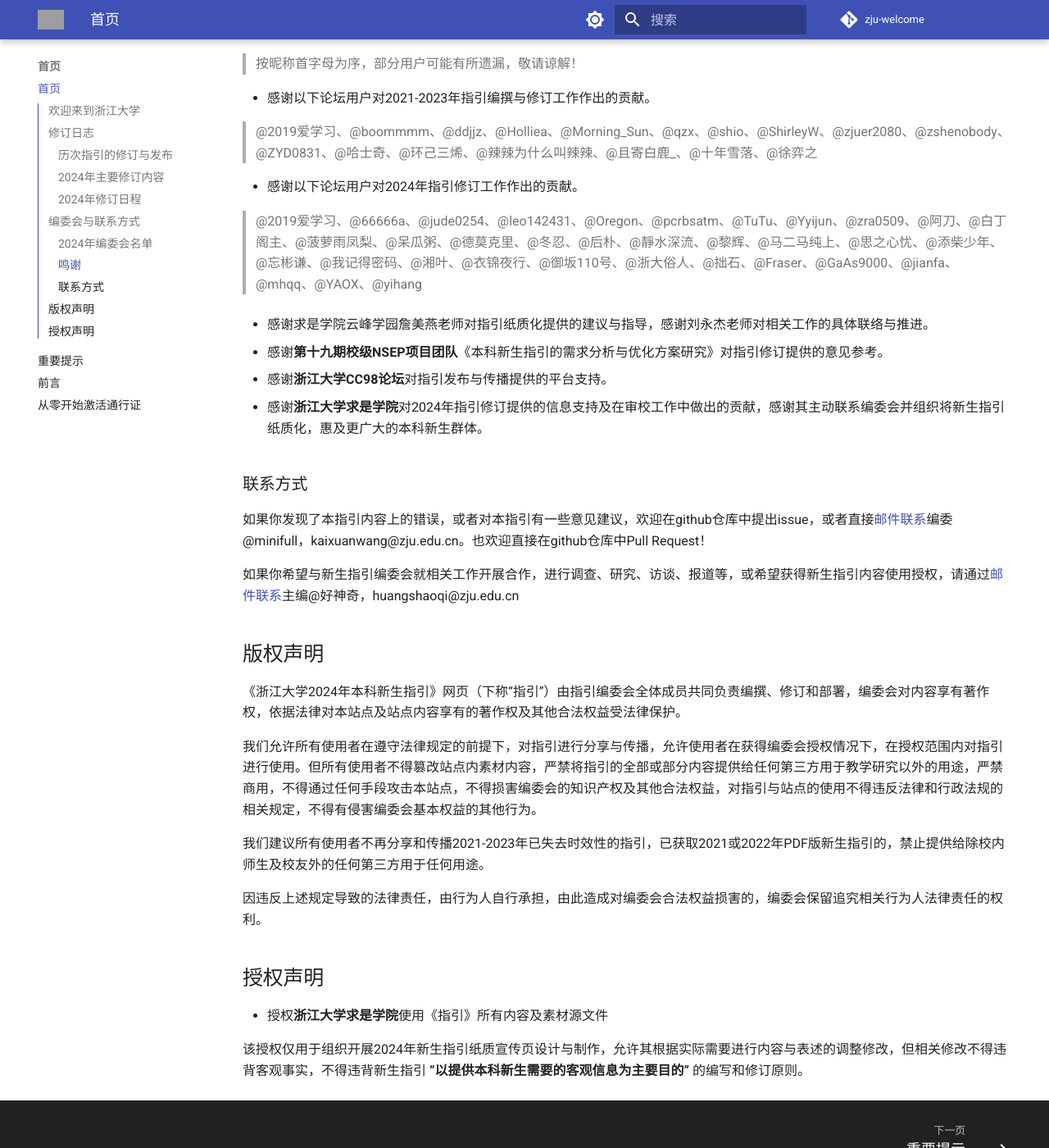
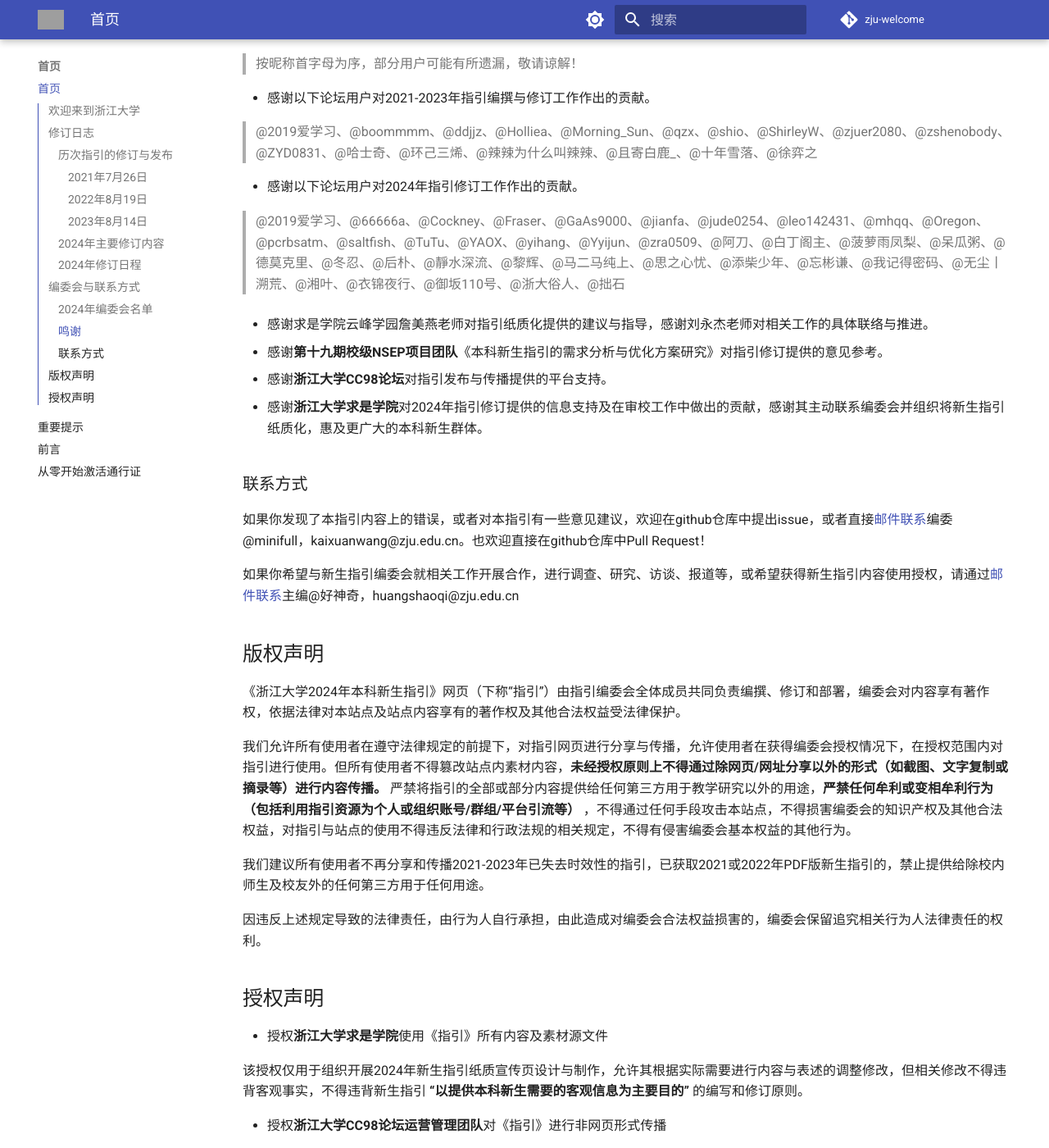
Before and after one commit to mini-full/zju-welcome, an MkDocs documentation site: the page built from docs/index.md, in a window 1280 px wide and 1400 px high, scrolled down 3270 px. Shown: the whole window at 82% size. Built offline with MkDocs 1.6.1 and Material for MkDocs 9.7.7, drawn with Linux system fonts in a browser that asks for light colours; plug-ins that fetch from the network failed and are left out; comment, search, counter and statistics services are not loaded; some of the changed text lies outside the part shown; grey boxes are pictures that could not be loaded.

Commit message:
更新鸣谢，完善版权声明，增加授权声明

```diff
--- a/docs/index.md
+++ b/docs/index.md
@@ -1,6 +1,9 @@
 # 首页
 
-<font color="red">如果你正在使用手机等移动端设备，可以**点击左上角菜单按钮，再点击同样位置的返回按钮查看完整目录**，更快导航到你想看的内容。</font>
+<font color="red">如果你正在使用手机等移动端设备，可以**点击左上角菜单按钮，再点击同样位置的返回按钮查看完整目录**，更快导航到你想看的内容。
+
+**特别提醒：本站点不代表浙江大学官方，相关信息仅供参考，如与官方发布信息有出入，请以官方最新消息为准。**
+</font>
 
 太长的话先看看[重要提示](./callout.md)吧~
 
@@ -42,7 +43,7 @@
 
 ### 历次指引的修订与发布
 
-- **2021年7月26日**
+#### 2021年7月26日
 
   CC98论坛用户@好神奇 个人撰写并发布首版指引《2021年浙江大学新生指引》，引起用户热烈反响，广受好评。
 
@@ -50,7 +51,7 @@
 
   首版指引为PDF版，共分7个章节，5.2万字。
 
-- **2022年8月19日**
+#### 2022年8月19日
 
   @好神奇 在担任CC98论坛新生宝典版面版主期间，重新修订了《浙江大学2022年本科新生指引》，并于新生入学当天发布。
 
@@ -58,7 +59,7 @@
 
   该版指引仍为PDF版，共约6.6万字。相较于上一版，调整了整体结构，优化了大量口语化表述，删减了夹带的私货，增加了校史文化等大量内容，并邀请CC98论坛编辑部画师设计封面。该版指引的修订也得到许多论坛用户的支持与参与。
 
-- **2023年8月14日**
+#### 2023年8月14日
 
   因@好神奇 工作繁忙，用户@minifull 主动接替主持修订工作，并在CC98论坛热心网友的共同协助下，完善了指引内容，并将指引部署到网页上，发布《浙江大学2023年本科新生指引》网页版。
 
@@ -95,16 +96,16 @@
 
 > 编委按负责章节顺序为序
 
-- 主编：[@好神奇](https://zjuers.com/rd?url=https://www.cc98.org/user/id/658113&mode=1)，主持修订工作，负责框架设计、网页版文字润色、纸质版联络推进，负责第六章“奖助”
-- 编委：[@adsr](https://zjuers.com/rd?url=https://www.cc98.org/user/id/672666&mode=1)，负责第一章“常用信息”、第二章“入学”
-- 编委：[@outofemo](https://zjuers.com/rd?url=https://www.cc98.org/user/id/704214&mode=1)，负责第三章“军训”
-- 编委：[@辰幻](https://zjuers.com/rd?url=https://www.cc98.org/user/id/706425&mode=1)，负责第四章“学习”
-- 编委：[@阿阿阿阿柒](https://zjuers.com/rd?url=https://www.cc98.org/user/id/681380&mode=1)，负责第五章“选课”
-- 编委：[@minifull](https://zjuers.com/rd?url=https://www.cc98.org/user/id/667590&mode=1)，负责网页内容部署工作，负责第七章“生活”
-- 编委：[@3200101971](https://zjuers.com/rd?url=https://www.cc98.org/user/id/648740&mode=1)，负责第八章“园区”
-- 编委：[@Geniucker](https://zjuers.com/rd?url=https://www.cc98.org/user/id/701516&mode=1)，负责海宁国际校区专题
-- 编委：[@torsion](https://zjuers.com/rd?url=https://www.cc98.org/user/id/724572&mode=1)，负责港澳台生专题
-- 技术支持：[@zyz1z1](https://zjuers.com/rd?url=https://www.cc98.org/user/id/634438&mode=1)，负责zjuers网页站点建设
+- 主编：[@好神奇](https://zjuers.com/rd?url=https://www.cc98.org/user/id/658113&mode=1)，主持修订工作，负责框架设计、网页版文字润色、纸质版联络推进，负责第六章“奖助”。
+- 编委：[@adsr](https://zjuers.com/rd?url=https://www.cc98.org/user/id/672666&mode=1)，负责第一章“常用信息”、第二章“入学”。
+- 编委：[@outofemo](https://zjuers.com/rd?url=https://www.cc98.org/user/id/704214&mode=1)，负责第三章“军训”。
+- 编委：[@辰幻](https://zjuers.com/rd?url=https://www.cc98.org/user/id/706425&mode=1)，负责第四章“学习”。
+- 编委：[@阿阿阿阿柒](https://zjuers.com/rd?url=https://www.cc98.org/user/id/681380&mode=1)，负责第五章“选课”。
+- 编委：[@minifull](https://zjuers.com/rd?url=https://www.cc98.org/user/id/667590&mode=1)，负责网页内容部署工作，负责第七章“生活”。
+- 编委：[@3200101971](https://zjuers.com/rd?url=https://www.cc98.org/user/id/648740&mode=1)，负责第八章“园区”。
+- 编委：[@Geniucker](https://zjuers.com/rd?url=https://www.cc98.org/user/id/701516&mode=1)，负责海宁国际校区专题。
+- 编委：[@torsion](https://zjuers.com/rd?url=https://www.cc98.org/user/id/724572&mode=1)，负责港澳台生专题。
+- 技术支持：[@zyz1z1](https://zjuers.com/rd?url=https://www.cc98.org/user/id/634438&mode=1)，负责CC98论坛介绍与zjuers网页站点建设。
 
 ### 鸣谢
 
@@ -116,7 +117,7 @@
 
 - 感谢以下论坛用户对2024年指引修订工作作出的贡献。
 
-  > @2019爱学习、@66666a、@jude0254、@leo142431、@Oregon、@pcrbsatm、@TuTu、@Yyijun、@zra0509、@阿刀、@白丁阁主、@菠萝雨凤梨、@呆瓜粥、@德莫克里、@冬忍、@后朴、@靜水深流、@黎辉、@马二马纯上、@思之心忧、@添柴少年、@忘彬谦、@我记得密码、@湘叶、@衣锦夜行、@御坂110号、@浙大俗人、@拙石、@Fraser、@GaAs9000、@jianfa、@mhqq、@YAOX、@yihang
+  > @2019爱学习、@66666a、@Cockney、@Fraser、@GaAs9000、@jianfa、@jude0254、@leo142431、@mhqq、@Oregon、@pcrbsatm、@saltfish、@TuTu、@YAOX、@yihang、@Yyijun、@zra0509、@阿刀、@白丁阁主、@菠萝雨凤梨、@呆瓜粥、@德莫克里、@冬忍、@后朴、@靜水深流、@黎辉、@马二马纯上、@思之心忧、@添柴少年、@忘彬谦、@我记得密码、@无尘丨溯荒、@湘叶、@衣锦夜行、@御坂110号、@浙大俗人、@拙石
 
 - 感谢求是学院云峰学园詹美燕老师对指引纸质化提供的建议与指导，感谢刘永杰老师对相关工作的具体联络与推进。
 
@@ -136,7 +137,7 @@
 
 《浙江大学2024年本科新生指引》网页（下称“指引”）由指引编委会全体成员共同负责编撰、修订和部署，编委会对内容享有著作权，依据法律对本站点及站点内容享有的著作权及其他合法权益受法律保护。
 
-我们允许所有使用者在遵守法律规定的前提下，对指引进行分享与传播，允许使用者在获得编委会授权情况下，在授权范围内对指引进行使用。但所有使用者不得篡改站点内素材内容，严禁将指引的全部或部分内容提供给任何第三方用于教学研究以外的用途，严禁商用，不得通过任何手段攻击本站点，不得损害编委会的知识产权及其他合法权益，对指引与站点的使用不得违反法律和行政法规的相关规定，不得有侵害编委会基本权益的其他行为。
+我们允许所有使用者在遵守法律规定的前提下，对指引网页进行分享与传播，允许使用者在获得编委会授权情况下，在授权范围内对指引进行使用。但所有使用者不得篡改站点内素材内容，**未经授权原则上不得通过除网页/网址分享以外的形式（如截图、文字复制或摘录等）进行内容传播。** 严禁将指引的全部或部分内容提供给任何第三方用于教学研究以外的用途，**严禁任何牟利或变相牟利行为（包括利用指引资源为个人或组织账号/群组/平台引流等）** ，不得通过任何手段攻击本站点，不得损害编委会的知识产权及其他合法权益，对指引与站点的使用不得违反法律和行政法规的相关规定，不得有侵害编委会基本权益的其他行为。
 
 我们建议所有使用者不再分享和传播2021-2023年已失去时效性的指引，已获取2021或2022年PDF版新生指引的，禁止提供给除校内师生及校友外的任何第三方用于任何用途。
 
@@ -146,4 +147,8 @@
 
 - 授权**浙江大学求是学院**使用《指引》所有内容及素材源文件
 
-  该授权仅用于组织开展2024年新生指引纸质宣传页设计与制作，允许其根据实际需要进行内容与表述的调整修改，但相关修改不得违背客观事实，不得违背新生指引 **“以提供本科新生需要的客观信息为主要目的”** 的编写和修订原则。
+该授权仅用于组织开展2024年新生指引纸质宣传页设计与制作，允许其根据实际需要进行内容与表述的调整修改，但相关修改不得违背客观事实，不得违背新生指引 **“以提供本科新生需要的客观信息为主要目的”** 的编写和修订原则。
+
+- 授权**浙江大学CC98论坛运营管理团队**对《指引》进行非网页形式传播
+
+允许团队通过截图、文字复制等形式传播《指引》内容，仅用于团队通过公众号、微博、B站等公开平台对《指引》进行宣传推广，但不得编辑截图或修改文字信息（原文有误除外）。
```
Also changed, not shown: other parts of docs/index.md (+0 -2 lines).
